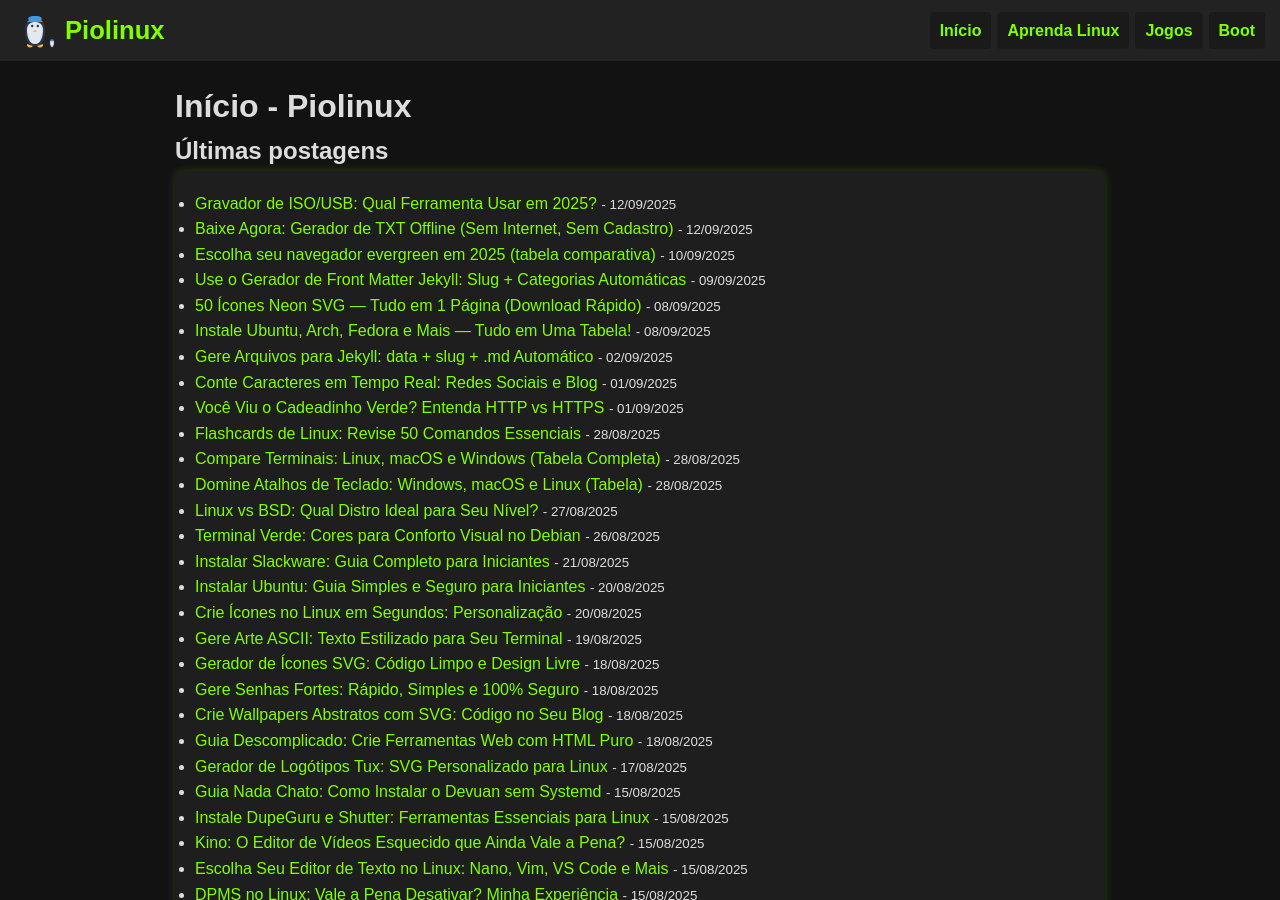
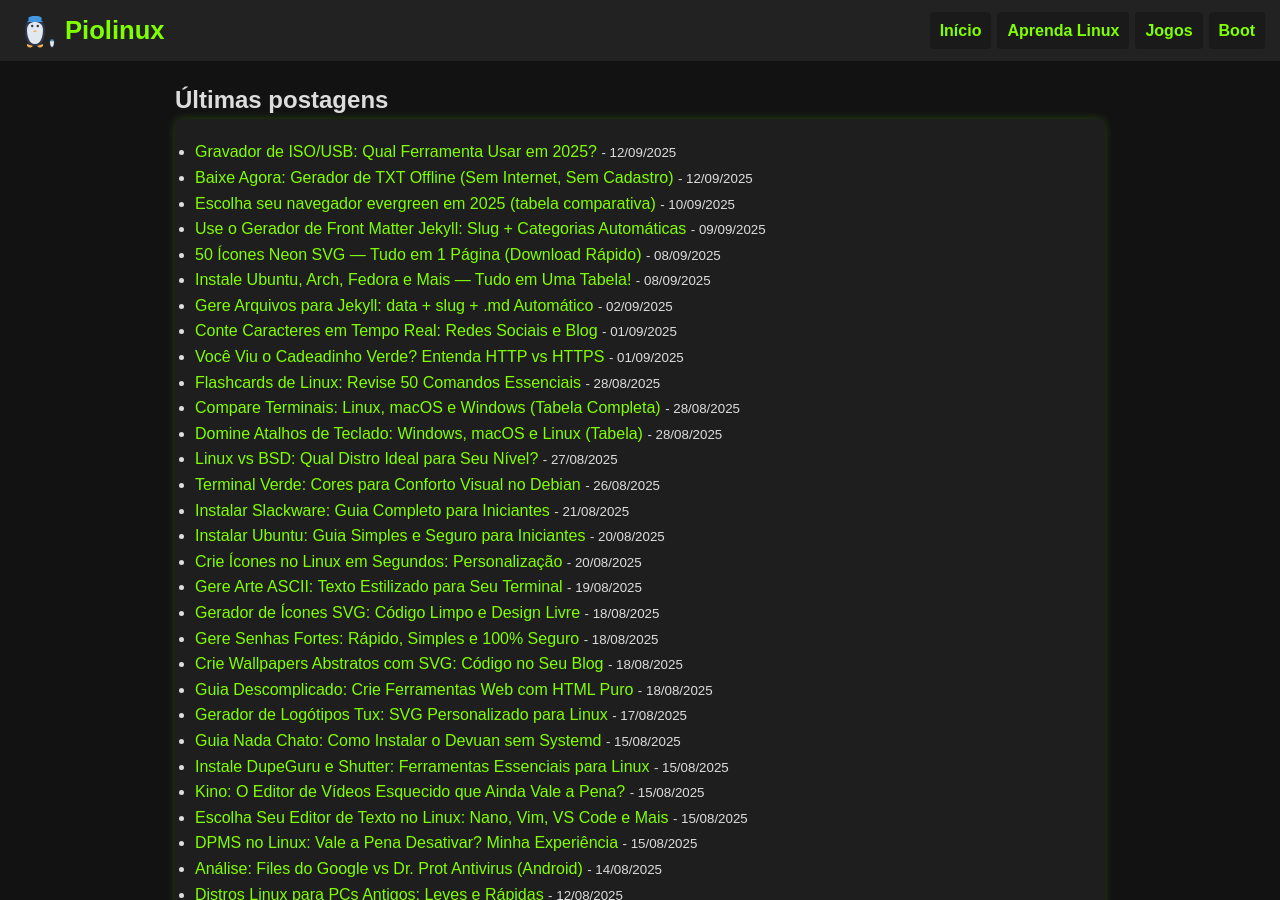
Before and after one commit to Piolinux/piolinux-site, a Jekyll site: the page built from index.md, in a window 1280 px wide and 900 px high. Built offline with Jekyll 4.4.1, drawn with Linux system fonts in a browser that asks for light colours.

Commit message:
Update index.md

```diff
--- a/index.md
+++ b/index.md
@@ -1,6 +1,5 @@
 ---
 layout: default
-title: "Início - Piolinux"
 ---
 
 
```
